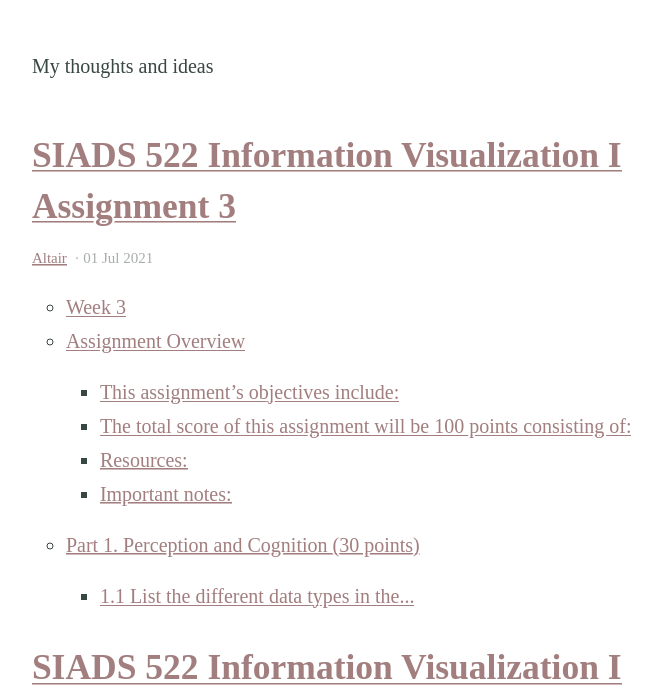
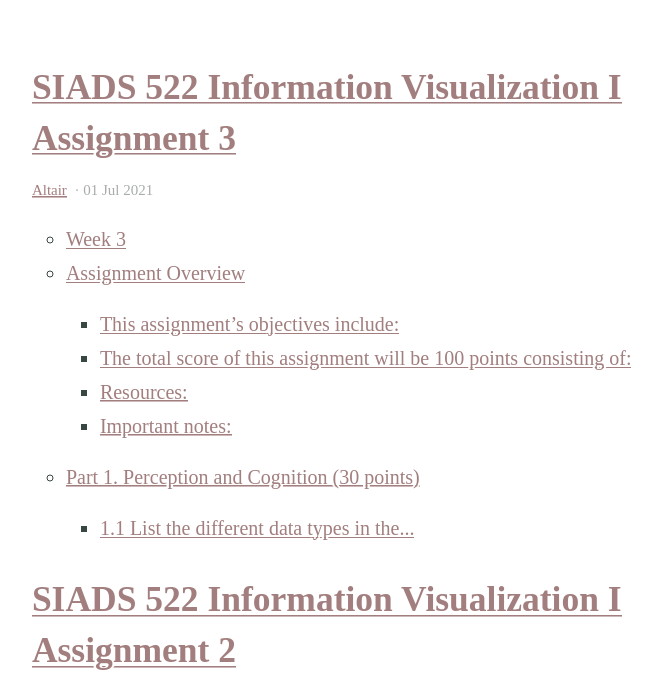
Before and after one commit to alisongh/alisongh.github.io, a Jekyll site: the page built from blog/index.html, in a window 1280 px wide and 900 px high, scrolled down 223 px, cut to the strip 205-900 px from the top of the window. Shown: the whole strip, without its empty margins (251-913 px from the left). Built offline with Jekyll 4.4.1, drawn with Linux system fonts in a browser that asks for light colours; a script that is not in the unit is left out; the list of posts is cut into pages by our own code; some of the changed text lies outside the part shown.

Commit message:
Update _config.yml

```diff
--- a/_config.yml
+++ b/_config.yml
@@ -58,14 +58,14 @@ sass:
   style: compressed # Style compression
 permalink: pretty  # Permalink style (/YYYY/MM/DD/page-name/)
 excerpt_separator: <!-- more --> # Marks end of excerpt in posts
-timezone: Europe/London # Timezone for blog posts and alike
+timezone: America/New_York # Timezone for blog posts and alike
 
 # 5. Collections
 collections:
   posts:
     title:  # Needed for Siteleaf
     output: true
-    description: "My thoughts and ideas" # The post list page content
+    description: "" # The post list page content
     feature_text: |
       To blog = To share, to connect, to create, to inspire
     feature_image: "https://picsum.photos/2560/600?image=866"
@@ -133,7 +133,7 @@ navigation_header:
   url: https://github.com/alisongh
 
 navigation_footer:
-- title: Created by David Darnes
+- title: Book of Alison
   url: https://alisongh.github.io
 
 social_links: # Appears in sidebar. Set the urls then uncomment and comment out as desired
```
